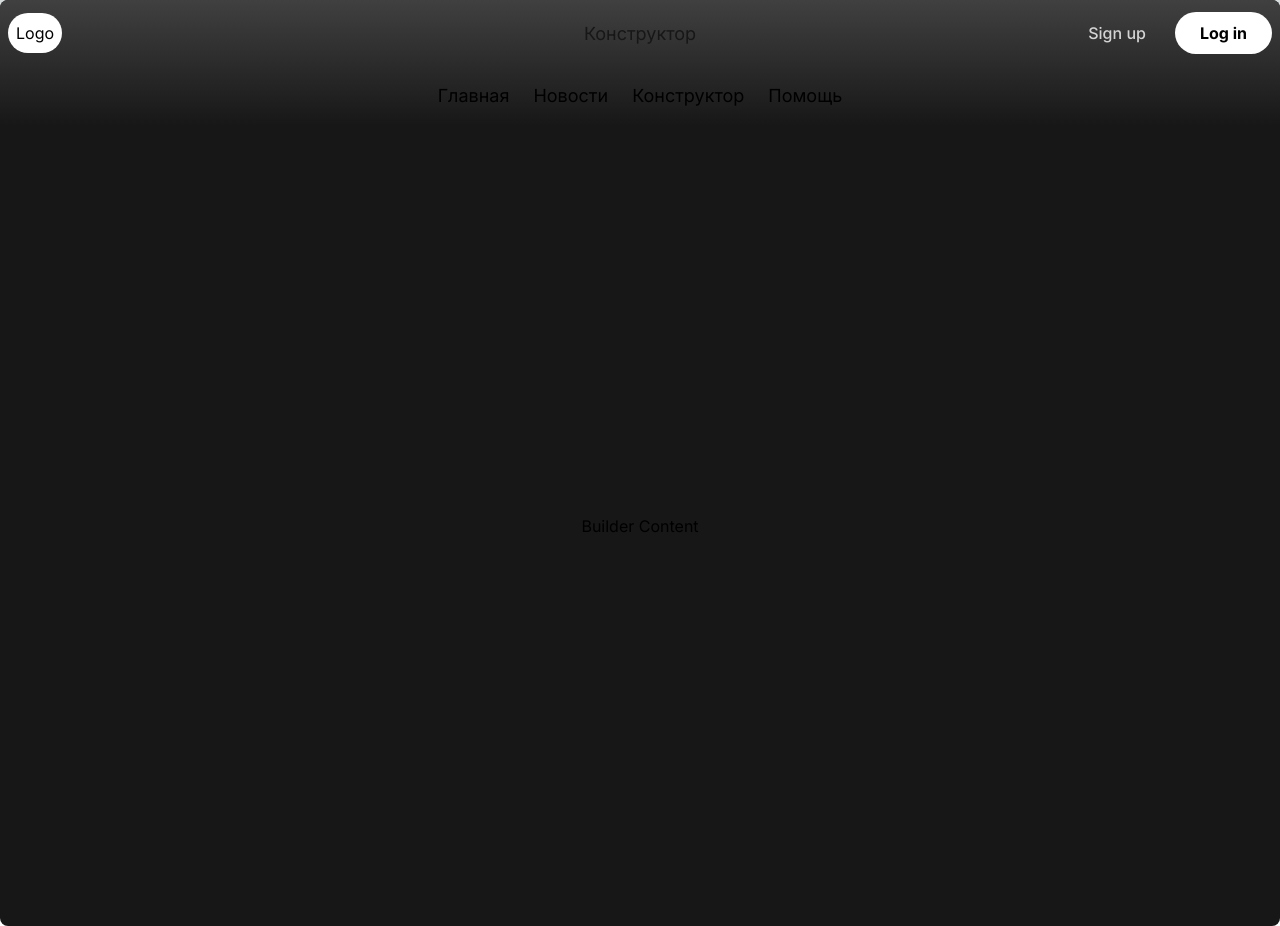
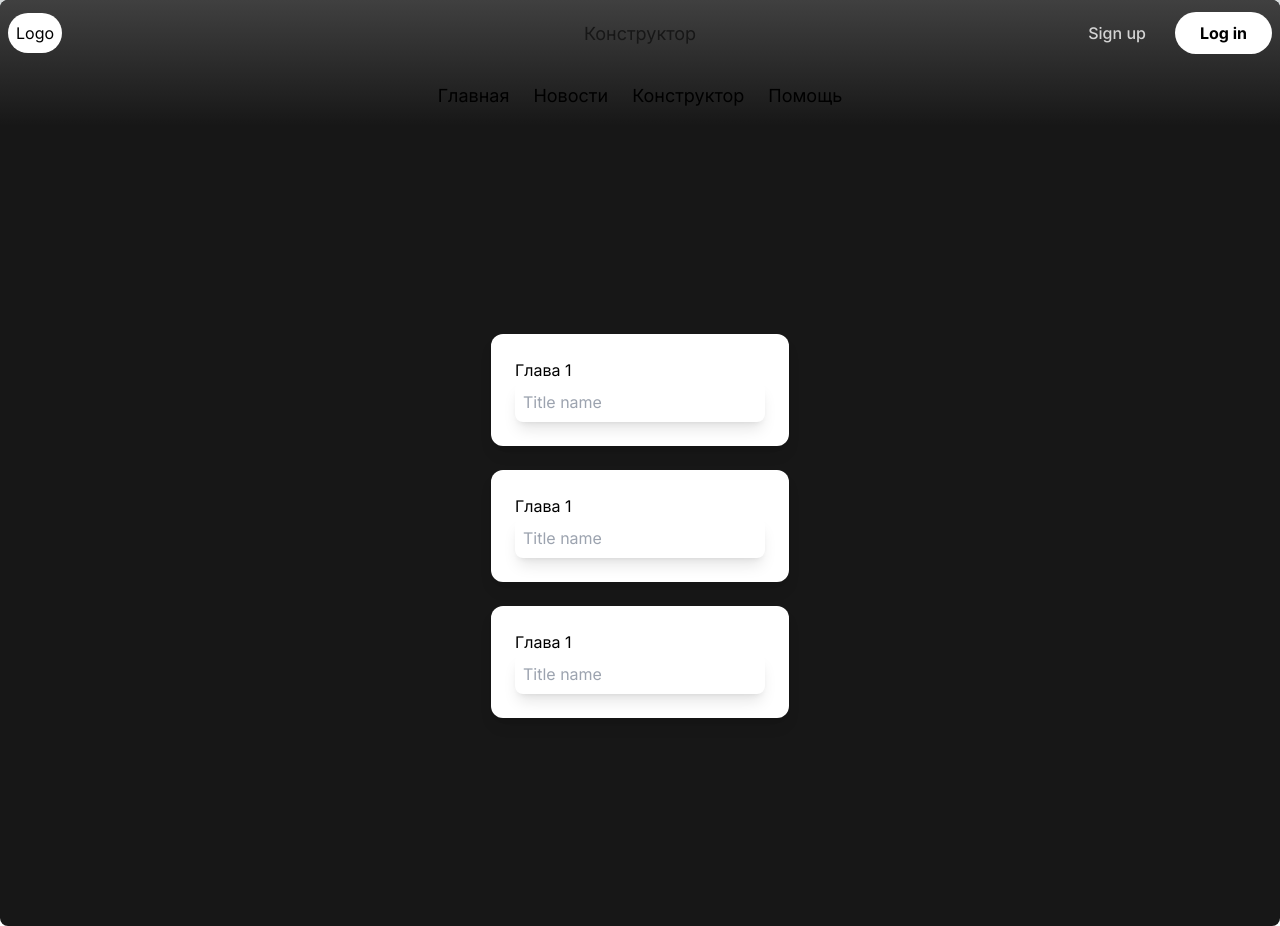
Before and after one commit to oleg-murmur/wordRedactor_v1, a Next.js app in the folder frontend/: page /builder in a window 1280 px wide. Built offline with nearby package versions, Linux system fonts and the light colour scheme.

Commit message:
first try to create constructor

```diff
--- /dev/null
+++ b/frontend/src/app/builder/components/ConstructorModule.tsx
@@ -0,0 +1,19 @@
+import React from 'react'
+
+export interface ConstructorProps {
+    title: string;
+
+}
+
+const ConstructorModule = ({title}:ConstructorProps) => {
+    return (
+        <div className="xl:w-100 p-6 m-3 max-w-sm mx-auto bg-white rounded-xl shadow-lg flex  space-x-4">
+            <div className='items-start flex flex-col '>
+                <div className="text-l text-black">{title}</div>
+                <input type='text' className="shadow-lg p-2 rounded-lg" placeholder="Title name"/>
+            </div>
+        </div>
+    )
+}
+
+export default ConstructorModule
--- a/frontend/src/app/builder/page.tsx
+++ b/frontend/src/app/builder/page.tsx
@@ -1,4 +1,5 @@
 import Header from "@/components/Header";
+import ConstructorModule from "./components/ConstructorModule";
 
 export default function Builder() {
   return (
@@ -6,7 +7,12 @@ export default function Builder() {
       <Header>
         <div className="absolute top-5 left-0 w-full flex items-center justify-center text-lg text-neutral-900">Конструктор</div>
       </Header>
-      <div className="mx-[300px] h-screen flex items-center justify-center text-center">Builder Content</div>
+      <div className="overflow-y-auto  ml-[200px] mr-[200px] h-screen  flex flex-col items-center justify-center text-center">
+        <ConstructorModule title={"Глава 1"}/>
+        <ConstructorModule title={"Глава 1"}/>
+        <ConstructorModule title={"Глава 1"}/>
+
+      </div>
     </main>
   );
 }
```
